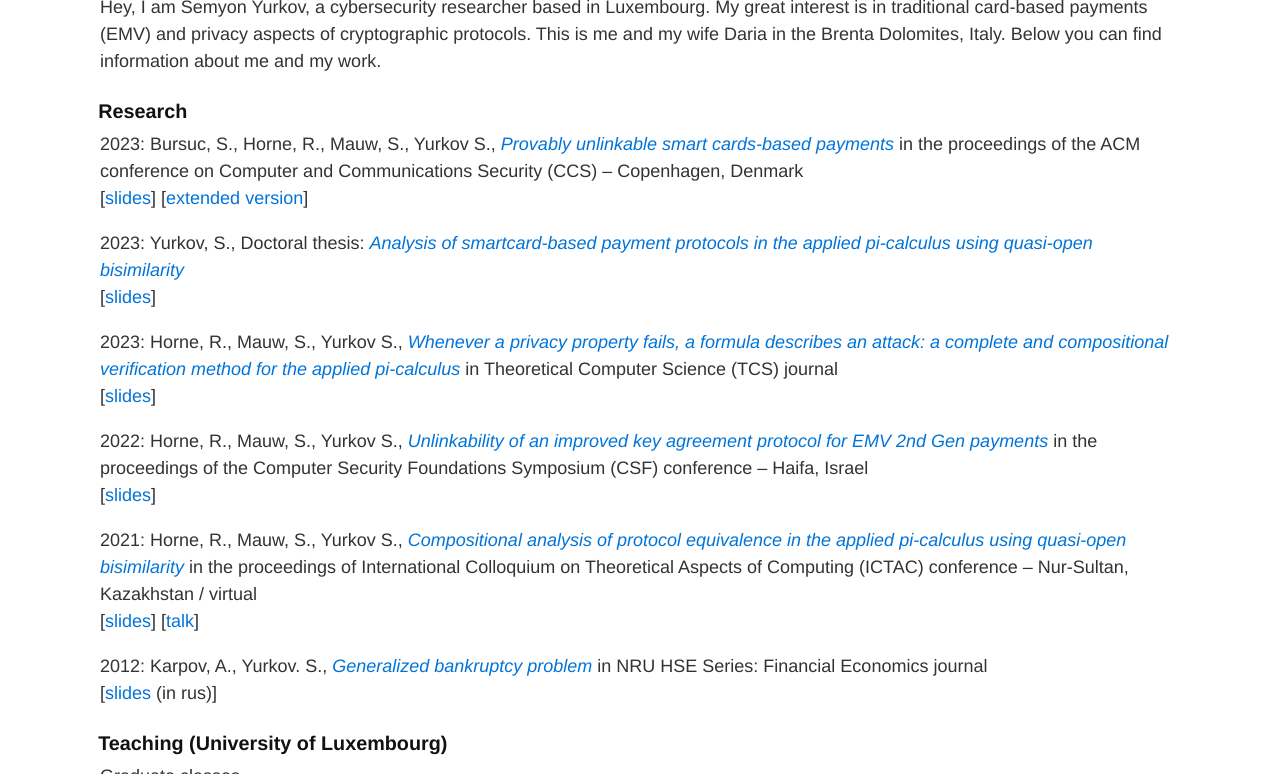
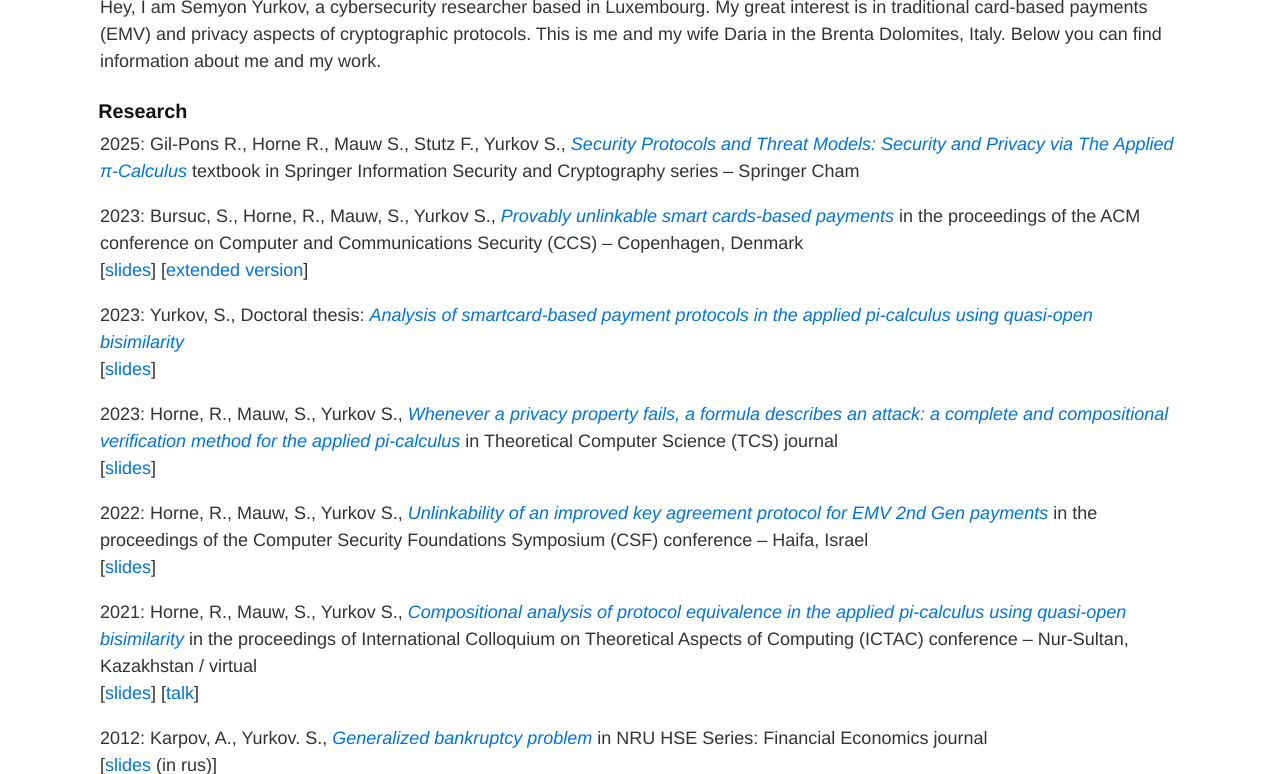
Before and after one commit to marblesurf/marblesurf.github.io, a Jekyll site: the page built from index.md, in a window 1280 px wide and 900 px high, scrolled down 315 px, cut to the strip 126-900 px from the top of the window. Built offline with Jekyll 4.4.1, drawn with Linux system fonts in a browser that asks for light colours.

Commit message:
Update index.md

```diff
--- a/index.md
+++ b/index.md
@@ -7,6 +7,8 @@ layout: default
 Hey, I am Semyon Yurkov, a cybersecurity researcher based in Luxembourg. My great interest is in traditional card-based payments (EMV) and privacy aspects of cryptographic protocols. This is me and my wife Daria in the Brenta Dolomites, Italy. Below you can find information about me and my work.
 
 ### Research
+
+2025: Gil-Pons R., Horne R., Mauw S., Stutz F., Yurkov S., *[Security Protocols and Threat Models: Security and Privacy via The Applied π-Calculus](https://link.springer.com/book/9783032082480)* textbook in Springer Information Security and Cryptography series – Springer Cham
 
 2023: Bursuc, S., Horne, R., Mauw, S., Yurkov S., *[Provably unlinkable smart cards-based payments](https://dl.acm.org/doi/10.1145/3576915.3623109)* in the proceedings of the ACM conference on Computer and Communications Security (CCS) – Copenhagen, Denmark \
 [[slides](assets/ccs2023.pdf)] [[extended version](https://arxiv.org/abs/2309.03128)]
```
